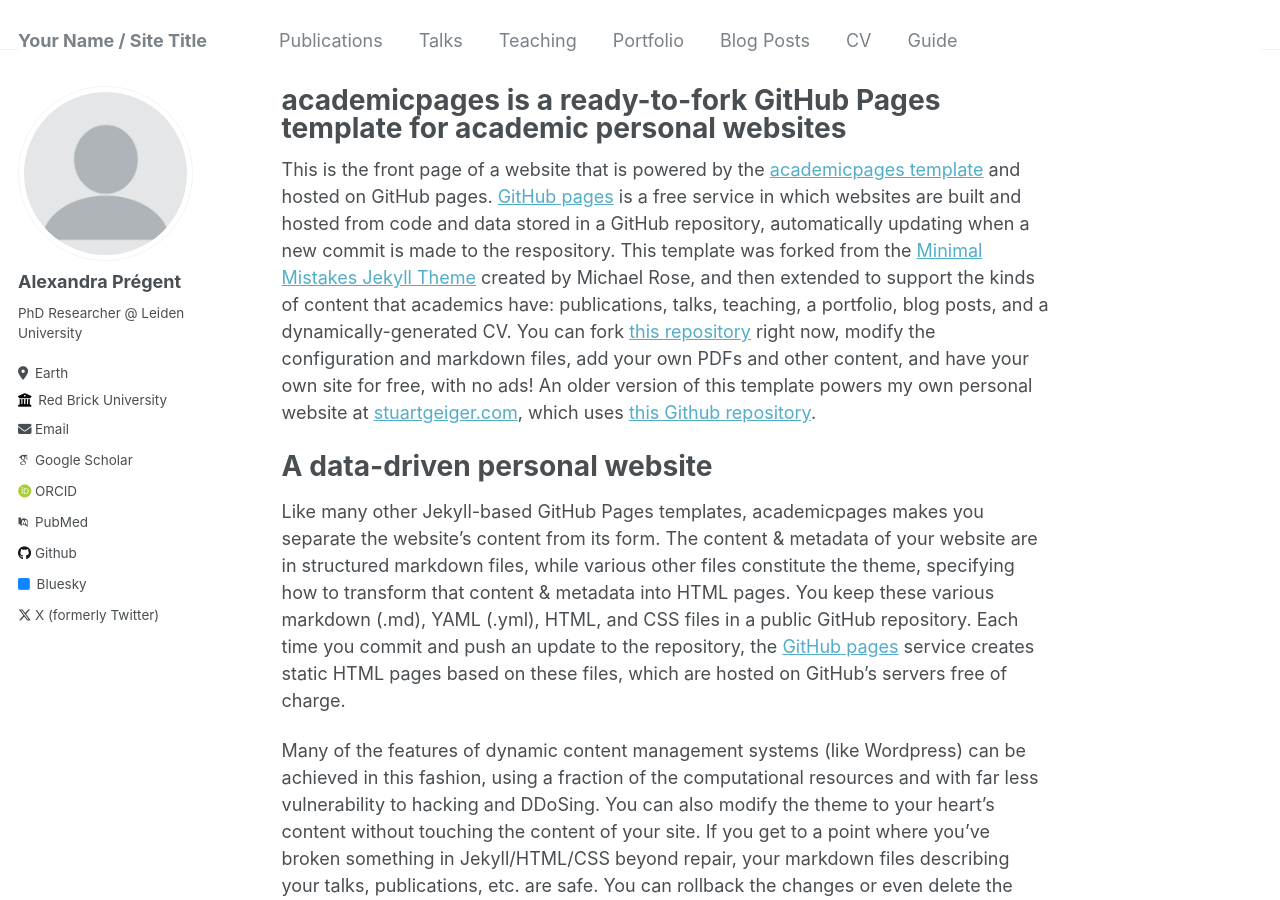
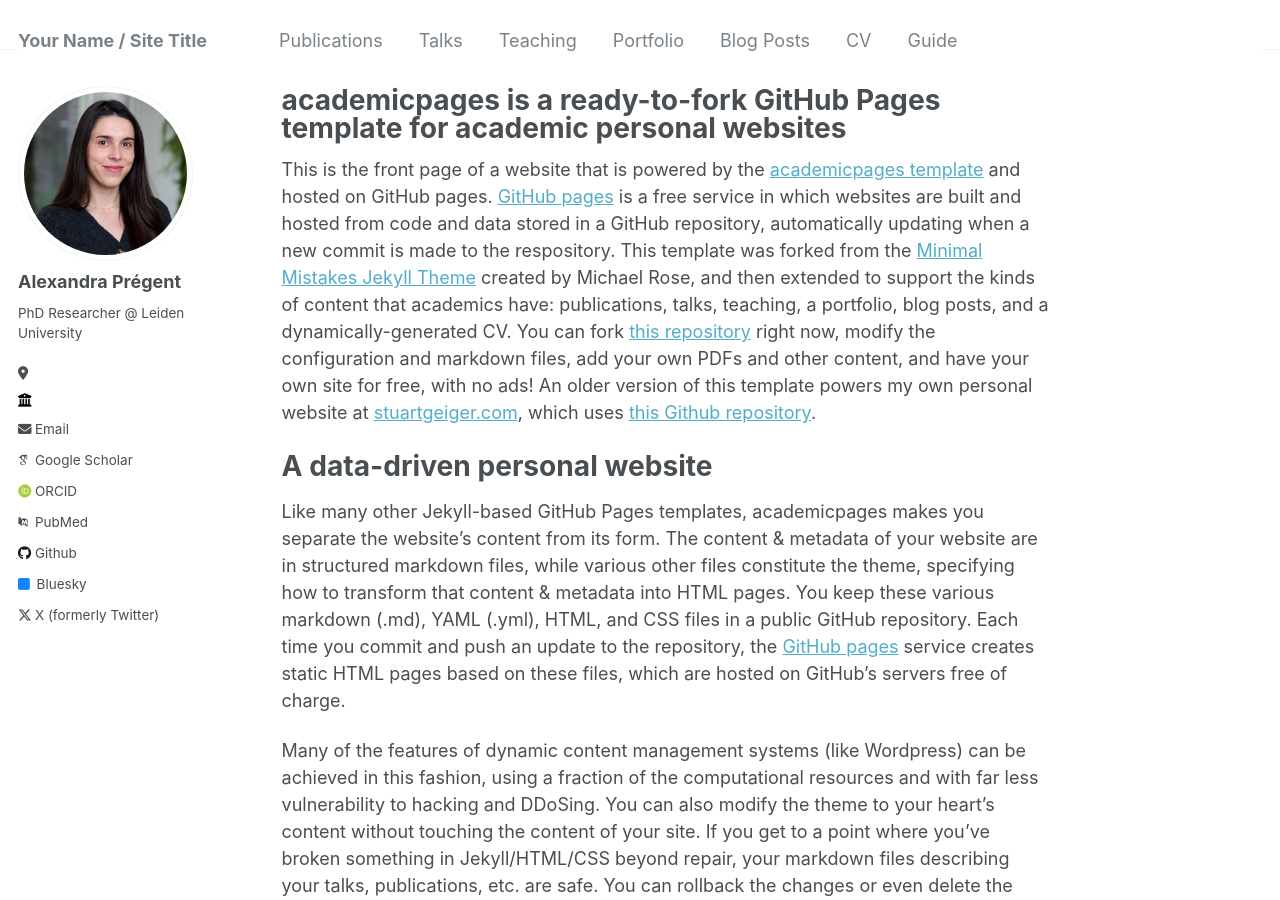
Before and after one commit to AlexandraPregent/AlexandraPregent.github.io, a Jekyll site: the page built from _pages/about.md, in a window 1280 px wide and 900 px high. Built offline with Jekyll 4.4.1, drawn with Linux system fonts in a browser that asks for light colours; some web fonts are replaced.

Commit message:
Update _config.yml

```diff
--- a/_config.yml
+++ b/_config.yml
@@ -21,14 +21,14 @@ repository               : "academicpages/academicpages.github.io"
 #               Additional customization can be done by editing /_includes/author-profile.html
 author:
   # Biographic information
-  avatar           : "profile.png"
+  avatar           : "AlexLeiden.jpeg"
   name             : "Alexandra Prégent"
   pronouns         : # example: "she/her"
-  bio              : "PhD Researcher @ Leiden University"
-  location         : "Earth"
-  employer         : "Red Brick University"
+  bio              : "PhD Researcher           @ Leiden University"
+  location         : ""
+  employer         : ""
   uri              : # URL
-  email            : "none@example.org"
+  email            : "alexandrapregent@hotmail.com"
 
   # Academic websites
   arxiv            : # URL - Update with the correct link to your profile
```
